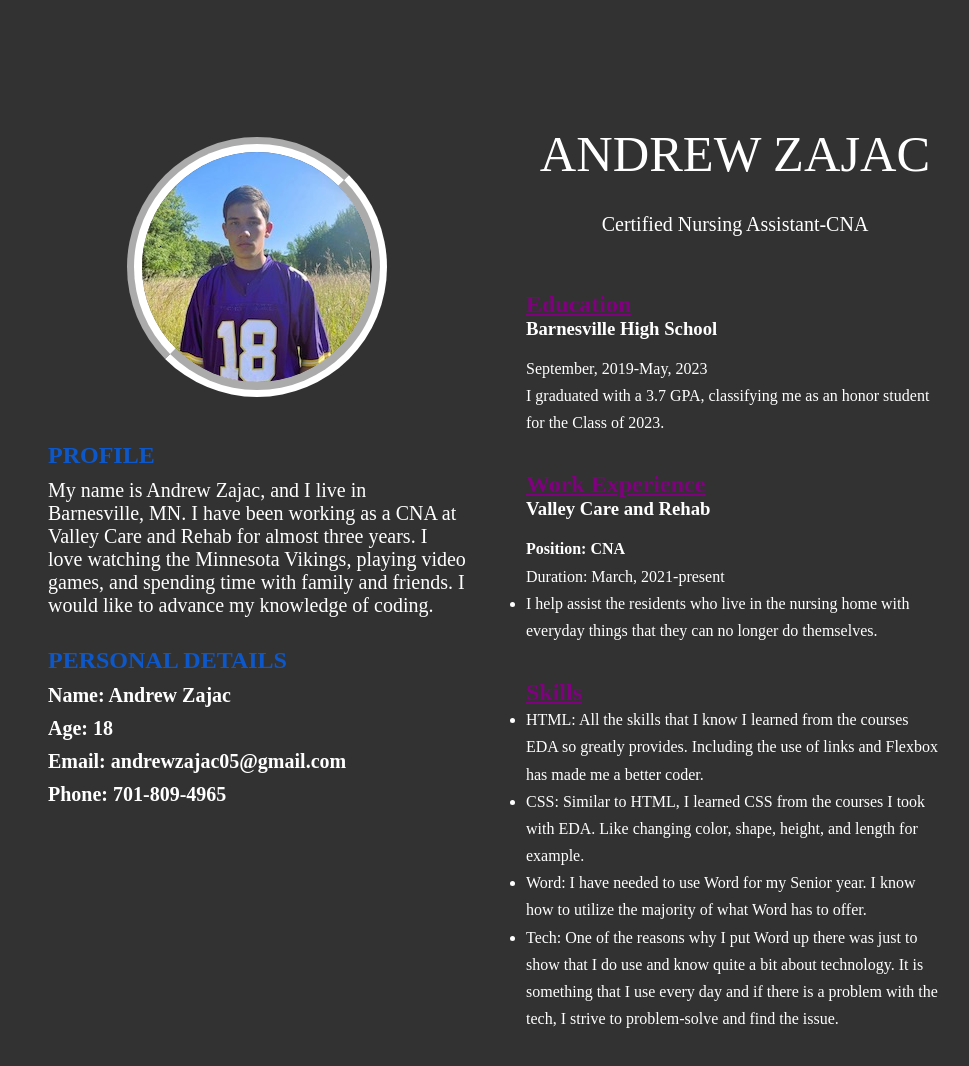
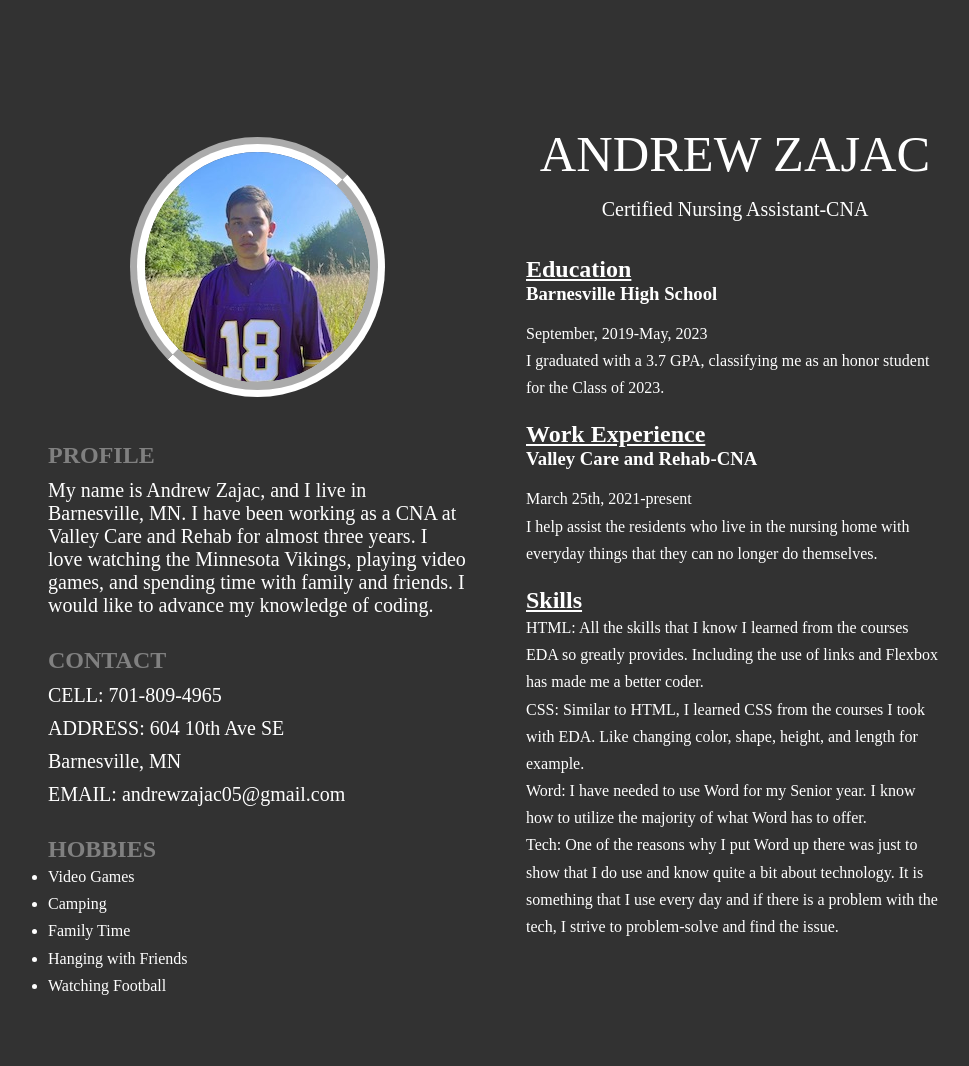
Before and after one commit to AndrewZajac/my-resume, a plain HTML site: page index.html in a window 1280 px wide. Shown: the whole page, without its empty margins (144-1113 px from the left). Drawn offline with Linux system fonts and the light colour scheme.

Commit message:
almost done
almost done

```diff
--- a/index.html
+++ b/index.html
@@ -17,11 +17,19 @@
                     </div>
                     <h2>Profile</h2>
                     <p>My name is Andrew Zajac, and I live in Barnesville, MN. I have been working as a CNA at Valley Care and Rehab for almost three years. I love watching the Minnesota Vikings, playing video games, and spending time with family and friends. I would like to advance my knowledge of coding.</p>
-                    <h2>Personal Details</h2>
-                    <p><strong>Name: Andrew Zajac</strong></p>
-                    <p><strong>Age: 18</strong></p>
-                    <p><strong>Email: andrewzajac05@gmail.com</strong></p>
-                    <p><strong>Phone: 701-809-4965</strong></p>
+                    <h2>Contact</h2>
+                    <p>CELL: 701-809-4965</p>
+                    <p>ADDRESS: 604 10th Ave SE</p>
+                    <p>Barnesville, MN</p>
+                    <p>EMAIL: andrewzajac05@gmail.com</p>
+                    <h2>Hobbies</h2>
+                    <ul>
+                        <li>Video Games</li>
+                        <li>Camping</li>
+                        <li>Family Time</li>
+                        <li>Hanging with Friends</li>
+                        <li>Watching Football</li>
+                    </ul>
                 </div>
 
                 <div class="right-side">
@@ -34,19 +42,14 @@
                     <p>September, 2019-May, 2023</p>
                     <p>I graduated with a 3.7 GPA, classifying me as an honor student for the Class of 2023.</p>
                     <h2>Work Experience</h2>
-                    <h3>Valley Care and Rehab</h3>
-                    <p><strong>Position: CNA</strong></p>
-                    <p>Duration: March, 2021-present</p>
-                    <ul>
-                        <li>I help assist the residents who live in the nursing home with everyday things that they can no longer do themselves. </li>
-                    </ul>
+                    <h3>Valley Care and Rehab-CNA</h3>
+                    <p>March 25th, 2021-present</p>
+                    <p>I help assist the residents who live in the nursing home with everyday things that they can no longer do themselves. </p>
                     <h2>Skills</h2>
-                    <ul>
-                        <li>HTML: All the skills that I know I learned from the courses EDA so greatly provides. Including the use of links and Flexbox has made me a better coder.</li>
-                        <li>CSS: Similar to HTML, I learned CSS from the courses I took with EDA. Like changing color, shape, height, and length for example.</li>
-                        <li>Word: I have needed to use Word for my Senior year. I know how to utilize the majority of what Word has to offer.</li>
-                        <li>Tech: One of the reasons why I put Word up there was just to show that I do use and know quite a bit about technology. It is something that I use every day and if there is a problem with the tech, I strive to problem-solve and find the issue.</li>
-                    </ul>
+                    <p>HTML: All the skills that I know I learned from the courses EDA so greatly provides. Including the use of links and Flexbox has made me a better coder.</p>
+                    <p>CSS: Similar to HTML, I learned CSS from the courses I took with EDA. Like changing color, shape, height, and length for example.</p>
+                    <p>Word: I have needed to use Word for my Senior year. I know how to utilize the majority of what Word has to offer.</p>
+                    <p>Tech: One of the reasons why I put Word up there was just to show that I do use and know quite a bit about technology. It is something that I use every day and if there is a problem with the tech, I strive to problem-solve and find the issue.</p>
                 </div>
 
             </div>
--- a/styles/styles.css
+++ b/styles/styles.css
@@ -25,13 +25,12 @@ body {
     color: white;
     font-size: 15px;
     font-weight: 500;
-    padding: 5px;
-    margin: 10px 0;
+    padding: 0 0 0;
+    margin: 0 0;
     font-size: 20px;
-    border-radius: 20px;
 }
 .profile-image{
-    width: 260px;
+    width: 255px;
     height: 260px;
     border-radius: 50%;
     overflow: hidden;
@@ -53,7 +52,7 @@ body {
     border-radius: 20px;
 }
 .left-side h2{
-    color: rgba(0, 102, 255, 0.75);
+    color: gray;
     padding: 20px 0 0;
     text-transform: uppercase;
 }
@@ -62,13 +61,13 @@ body {
     line-height: 1.7;
 }
 .right-side{
-    color: purple;
+    color: white;
     flex: 1;
     padding: 30px;
 }
 .right-side h2{
     text-decoration: underline;
-    padding: 35px 0 0;
+    padding: 20px 0 0;
 }
 .right-side h3{
     color: white;
```
Also changed, not shown: Images/andrewzajac-senior-photo-road.jpeg (added).
